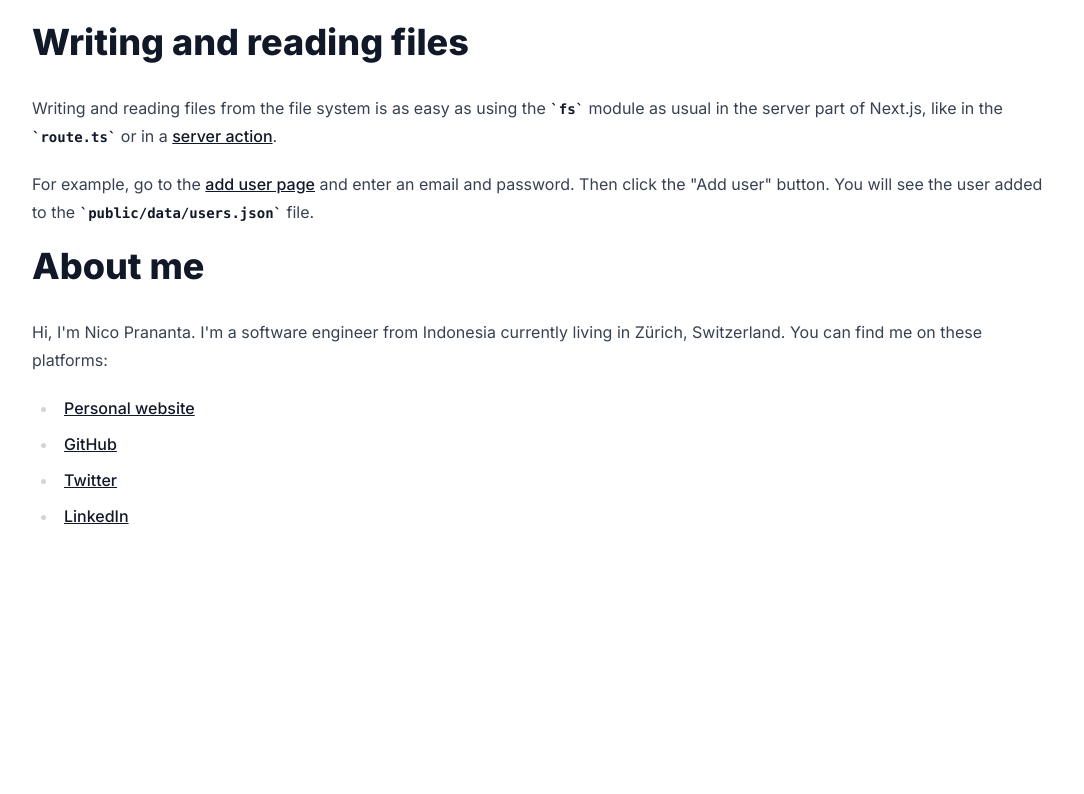
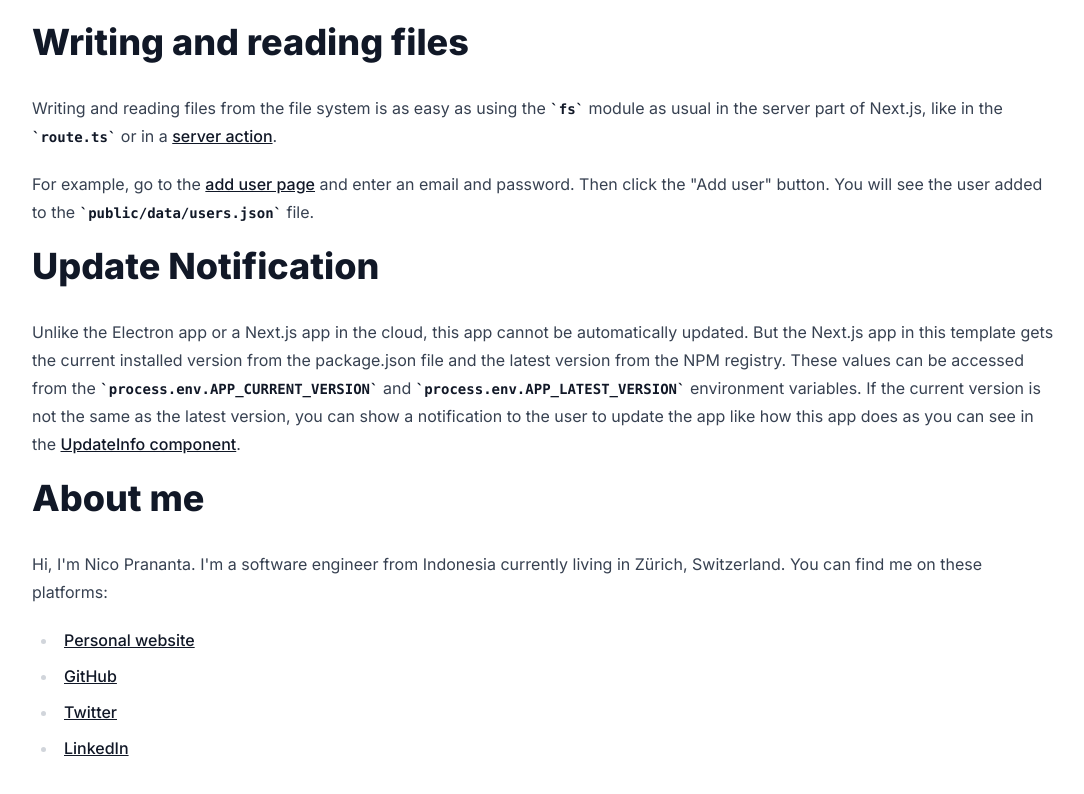
Before and after one commit to nicnocquee/nesktop, a Next.js app: page / in a window 1280 px wide. Shown: the part 949-1743 px from the top of the page, without its empty margins (96-1180 px from the left). Before the commit the page ends 1535 px from the top, so only its background shows below. Built offline with nearby package versions, Linux system fonts and the light colour scheme.

Commit message:
update landing

```diff
--- a/app/landing.mdx
+++ b/app/landing.mdx
@@ -18,6 +18,10 @@ Writing and reading files from the file system is as easy as using the `fs` modu
 
 For example, go to the [add user page](/add-user) and enter an email and password. Then click the "Add user" button. You will see the user added to the `public/data/users.json` file.
 
+# Update Notification
+
+Unlike the Electron app or a Next.js app in the cloud, this app cannot be automatically updated. But the Next.js app in this template gets the current installed version from the package.json file and the latest version from the NPM registry. These values can be accessed from the `process.env.APP_CURRENT_VERSION` and `process.env.APP_LATEST_VERSION` environment variables. If the current version is not the same as the latest version, you can show a notification to the user to update the app like how this app does as you can see in the [UpdateInfo component](https://github.com/nicnocquee/next-app-as-npm/blob/main/app/update-info.tsx).
+
 # About me
 
 Hi, I'm Nico Prananta. I'm a software engineer from Indonesia currently living in Zürich, Switzerland. You can find me on these platforms:
```
